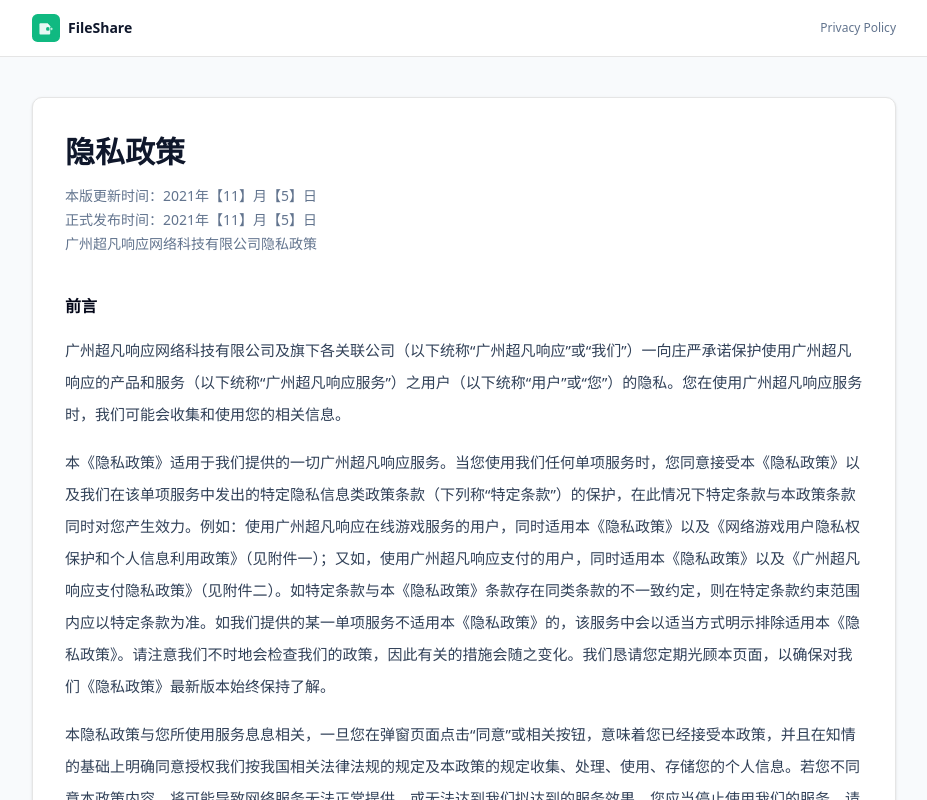
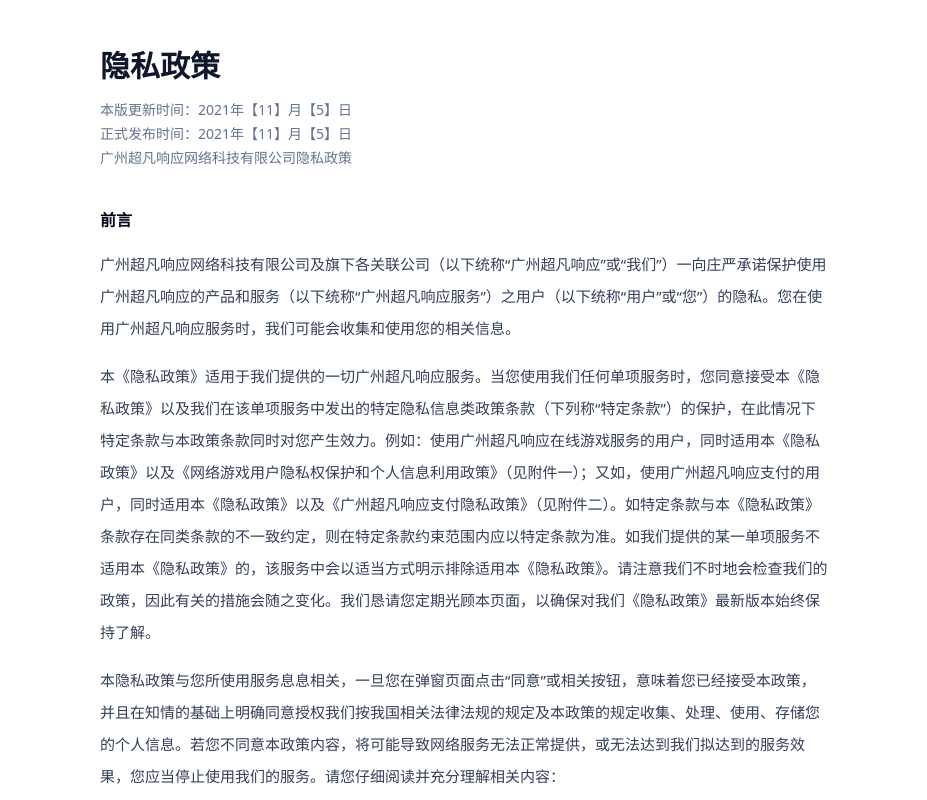
Before and after one commit to wangmiao033/wjfx, a Next.js app: page /privacy in a window 1280 px wide. Shown: the top 800 px of the page, without its empty margins (176-1103 px from the left). Built offline with nearby package versions, Linux system fonts and the light colour scheme.

Commit message:
Make privacy page standalone

```diff
--- a/src/app/privacy/page.tsx
+++ b/src/app/privacy/page.tsx
@@ -3,7 +3,7 @@
 
 export const metadata: Metadata = {
   title: "隐私政策",
-  description: "广州超凡响应网络科技有限公司隐私政策",
+  description: "隐私政策",
 };
 
 function isSectionTitle(text: string) {
@@ -21,19 +21,9 @@
   const body = paragraphs.slice(4);
 
   return (
-    <main className="min-h-screen bg-slate-50 text-slate-900">
-      <header className="border-b bg-white">
-        <div className="mx-auto flex h-14 max-w-4xl items-center justify-between px-4">
-          <a href="/" className="flex items-center gap-2 text-sm font-semibold">
-            <img src="/logo.svg" alt="" className="h-7 w-7" />
-            FileShare
-          </a>
-          <span className="text-xs text-slate-500">Privacy Policy</span>
-        </div>
-      </header>
-
-      <article className="mx-auto max-w-4xl px-4 py-8 sm:py-10">
-        <div className="rounded-lg border bg-white px-5 py-7 shadow-sm sm:px-8 sm:py-9">
+    <main className="min-h-screen bg-white text-slate-900">
+      <article className="mx-auto max-w-3xl px-5 py-8 sm:py-12">
+        <div>
           <h1 className="text-2xl font-bold tracking-normal sm:text-3xl">
             {title}
           </h1>
```
